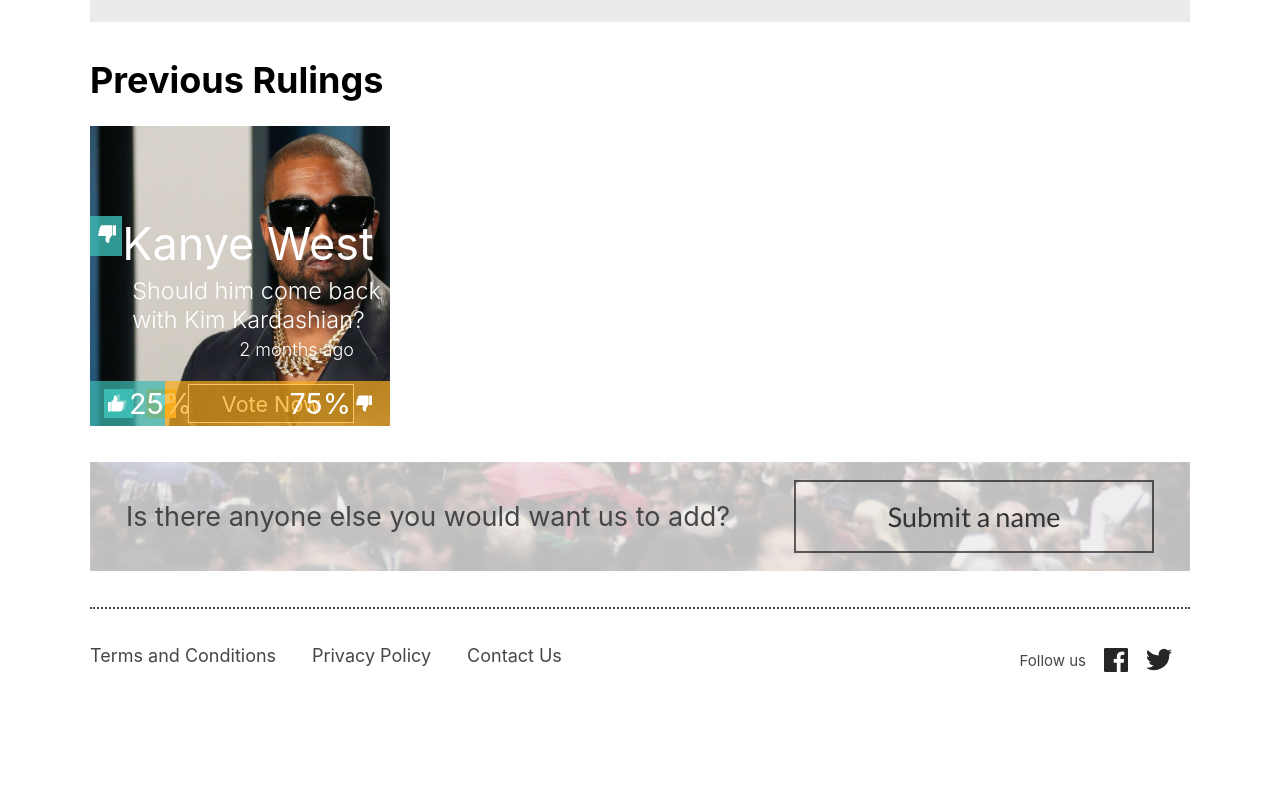
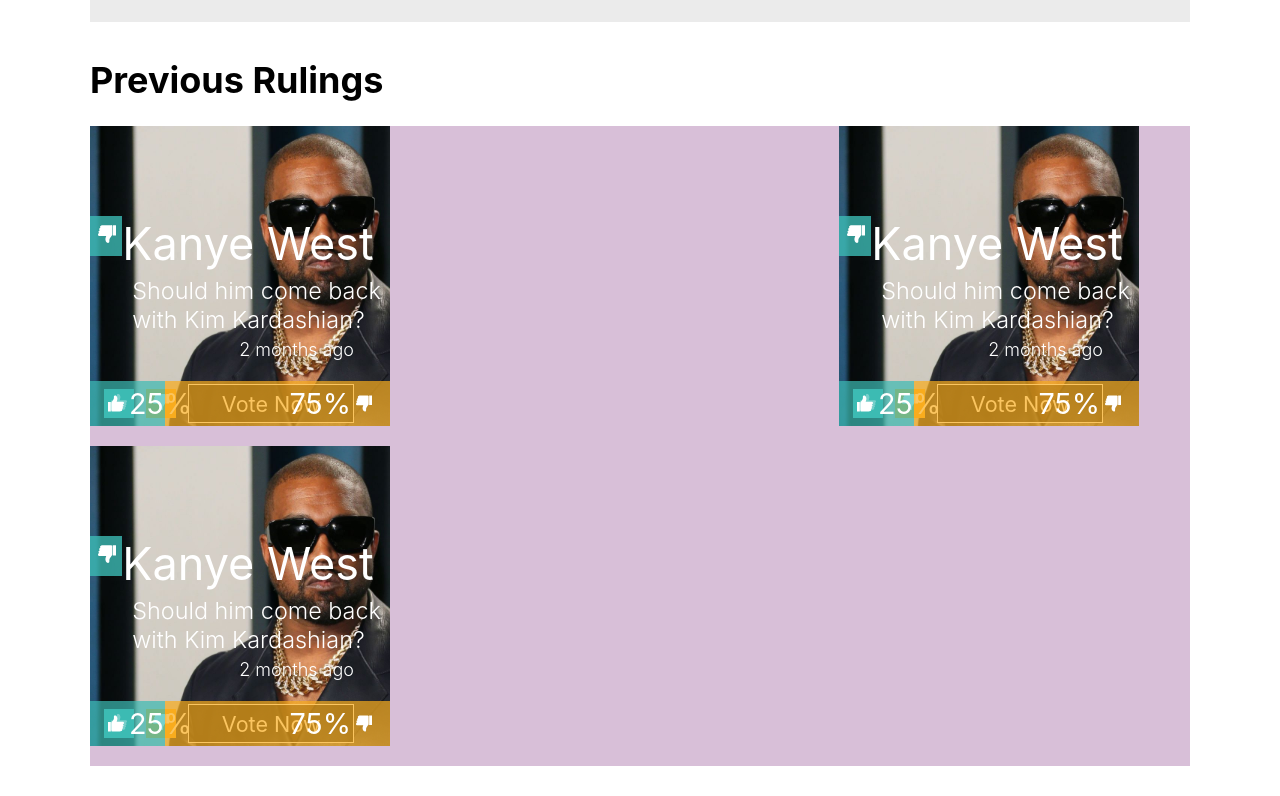
Before and after one commit to daferrom/RuleOfThumb, a React (Create React App) app: page / in a window 1280 px wide. Shown: the part 804-1600 px from the top of the page. Before the commit the page ends 1534 px from the top, so only its background shows below. Built offline with nearby package versions, Linux system fonts and the light colour scheme.

Commit message:
checkpoint control responsive tablet in progress

```diff
--- a/src/App.js
+++ b/src/App.js
@@ -1,10 +1,10 @@
-import Card from './components/Card/Card.jsx'
+import Cards from './components/Cards/Cards.jsx'
 
 function App() {
   return (
     <div className="App">
       <h1 className="titlePrevPolls">Previous Rulings</h1>
-       <Card/>
+       <Cards/>
     </div>
   );
 }
--- a/src/components/Card/card.css
+++ b/src/components/Card/card.css
@@ -14,21 +14,24 @@
 .card{
     background-image: url("../../../public/assets/img/KanyeWest.jpg") ;
     background-size: cover;
-    height: 300px;
-    width: 300px;
-    overflow-x: hidden;
-    overflow-y: hidden;
+    background-repeat: no-repeat;
+    height:300px;
+    width:300px;
+    /* overflow-x: hidden;
+    overflow-y: hidden; */
     padding:0px;
     margin:0px;
     position: relative;
+    margin-bottom:20px;
+    margin-right:20px;
 }
+
 .container{
     display:flex;
     flex-direction: row;
     flex-wrap: nowrap;
     padding-top:30%;
-
-
+    width:300px;
 }
 
 .iconContainer{
@@ -143,3 +146,9 @@
     font-size: 1.6em;
     color:var(--color-white)
 }
+
+@media (min-width:768px){
+    .card{
+
+
+}}
--- a/src/components/Cards/Cards.jsx
+++ b/src/components/Cards/Cards.jsx
@@ -1,9 +1,16 @@
 import React from 'react';
+import Card from '../Card/Card';
+import './cards.css'
+
 
 const Cards = () => {
-  return <div>
-    <Card/>
-  </div>;
+  return (
+  <div className="grid-container">
+   <Card/>
+   <Card/>
+   <Card/>
+  </div>
+  )
 };
 
 export default Cards;
--- a/src/components/Cards/cards.css
+++ b/src/components/Cards/cards.css
@@ -0,0 +1,29 @@
+
+/*Media query for mobile version*/
+
+    .grid-container{
+        display: flex;
+        flex-direction:row;
+        flex-wrap: nowrap;
+        overflow-x:scroll;
+        scroll-behavior: smooth;
+
+
+    }
+
+
+/*Media query for tablets*/
+@media (min-width:768px){
+    .grid-container{
+        display: grid;
+        background-color: thistle;
+        grid-template-columns: 351px 351px;
+        justify-content: space-between;
+        margin:0 0 0 0 ;
+        padding:0px
+    }
+
+
+
+
+}
```
